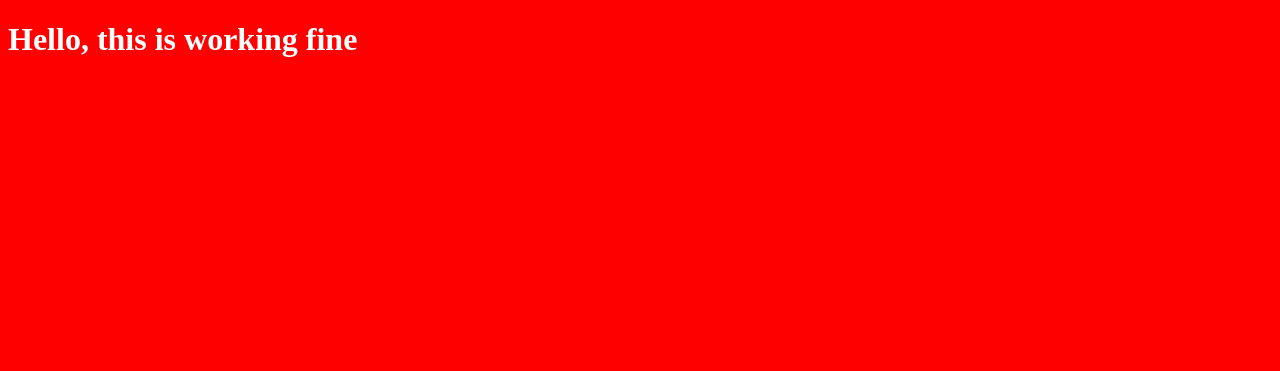
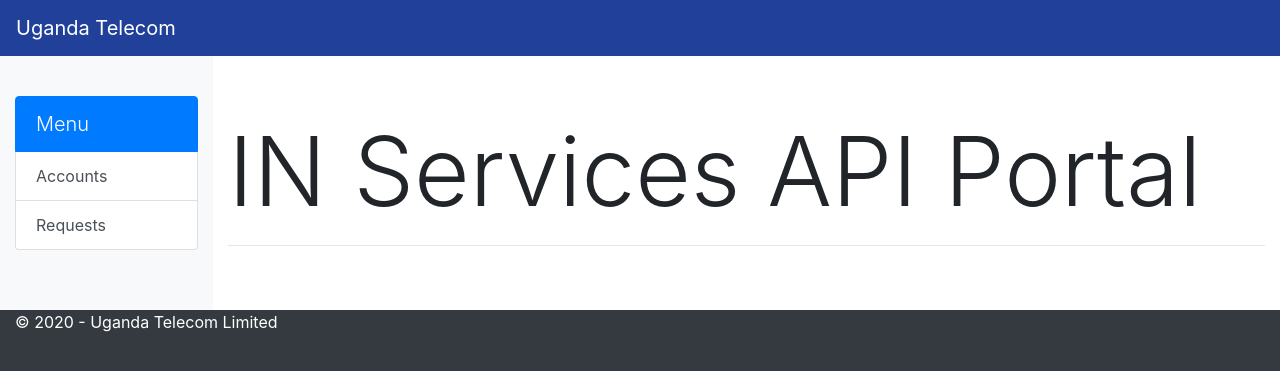
Before and after one commit to muganji/inservices, a Flask app: template app/site/accounts/templates/index.html in a window 1280 px wide. Shown: the top 371 px of the page. Run offline with Flask 2, Linux system fonts and the light colour scheme; the template is opened without the code that fills it: most values are stand-ins (such as "Sample title", 1, 10 or a date in 2020); one stand-in notice (Sample message) is shown; some libraries are stand-ins or nearby versions.

Commit message:
IN services API management site

```diff
--- a/app/site/accounts/routes.py
+++ b/app/site/accounts/routes.py
@@ -22,7 +22,7 @@ site_accounts = Blueprint('site_accounts', __name__, template_folder='templates'
 @site_accounts.route('/')
 @site_accounts.route('/index')
 def index():
-    return render_template('index.html', title = 'IN Services API - Accounts')
+    return render_template('index.html')
 
 @site_accounts.route('/register', methods=['POST'])
 @token_required
--- /dev/null
+++ b/app/site/accounts/templates/base.html
@@ -0,0 +1,65 @@
+<!DOCTYPE html>
+<html>
+<head>
+    <meta http-equiv="X-UA-Compatible" content="IE=edge">
+    <meta name="viewport" content="width=device-width, initial-scale=1">
+    <meta content="text/html;charset=utf-8" http-equiv="Content-Type">
+    <title>
+        {% if title %}
+            {{ title }} - IN Services API Portal
+        {% else %}
+            IN Services API Portal
+        {% endif %}
+    </title>
+    <link rel="stylesheet" href="{{ url_for('static', filename='site/css/site.css') }}">
+    <link rel="stylesheet" href="{{ url_for('static', filename='bootstrap/css/bootstrap.min.css') }}">
+    <link rel="stylesheet" href="{{ url_for('static', filename='fontawesome/web-fonts-with-css/css/fontawesome-all.min.css') }}">
+</head>
+<body class="bg-dark">
+    <div class="container-fluid">
+        <nav class="navbar fixed-top navbar-expand-lg navbar-dark bg-utl text-white">
+                <a class="navbar-brand" href="{{ url_for('site_accounts.index') }}"> Uganda Telecom</a>
+            <button class="navbar-toggler" type="button" data-toggle="collapse" data-target="#navbarSupportedContent" aria-controls="navbarSupportedContent" aria-expanded="false" aria-label="Toggle navigation">
+                <span class="navbar-toggler-icon"></span>
+            </button>
+
+        </nav>
+        <div class="row">
+            <div class="col-2 bg-light">
+                <br /><br /><br /><br />
+                <div class="list-group">
+                    <a href="#" class="list-group-item list-group-item-action active">
+                        <span class="lead">Menu</span>
+                    </a>
+                    <a href="#" class="list-group-item list-group-item-action">Accounts</a>
+                    <a href="#" class="list-group-item list-group-item-action">Requests</a>
+                </div>
+                <br /><br />
+            </div>
+            <div class="col-10 bg-white">
+                {% with messages = get_flashed_messages() %}
+                {% if messages %}
+                    {% for message in messages %}
+                    <div class="alert alert-info" role="alert">{{ message }}</div>
+                    {% endfor %}
+                {% endif %}
+                {% endwith %}
+                <div class="row">
+                    <div class="col-12">
+                        <br /><br />
+                        {% block app_content %}{% endblock %}
+                    </div>
+                </div>
+                <br /><br />
+            </div>
+        </div>
+    </div>
+    <footer class="container-fluid bg-dark text-white">
+        <p>&copy; {{ current_year }} - Uganda Telecom Limited</p>
+    </footer>
+
+    <script src="{{url_for('static', filename='jquery/dist/jquery.min.js')}}"></script>
+    <script src="{{url_for('static', filename='popper/popper.min.js')}}"></script>
+    <script src="{{url_for('static', filename='bootstrap/js/bootstrap.min.js')}}"></script>
+</body>
+</html>
--- a/app/site/accounts/templates/index.html
+++ b/app/site/accounts/templates/index.html
@@ -1,16 +1,8 @@
-<!DOCTYPE html>
-<html>
-<head>
-    <meta charset="utf-8" />
-    <meta http-equiv="X-UA-Compatible" content="IE=edge">
-    <title>IN Services Portal</title>
-    <meta name="viewport" content="width=device-width, initial-scale=1">
-    <link rel="stylesheet" type="text/css" media="screen" href="{{ url_for('static', filename='site.css') }}" />
-    <script src="main.js"></script>
-</head>
-<body>
+{% extends 'base.html' %}
 
-</body>
-</html>
+{% block app_content %}
 
-<h1>Hello, this is working fine</h1>
+    <h1 class="display-1">IN Services API Portal</h1>
+    <hr />
+
+{% endblock %}
--- a/app/static/site/css/site.css
+++ b/app/static/site/css/site.css
@@ -1,4 +1,3 @@
-body{
-    background-color: red;
-    color: white;
+.bg-utl{
+    background-color: #20409A;
 }
--- a/inservices.py
+++ b/inservices.py
@@ -1,5 +1,6 @@
 from app import app, db
 from app.models import User, UserToken
+from datetime import date
 
 @app.shell_context_processor
 def make_shell_context():
@@ -8,3 +9,7 @@ def make_shell_context():
         'User': User,
         'UserToken': UserToken
     }
+
+@app.context_processor
+def inject_current_year():
+    return { 'current_year': date.today().year }
```
